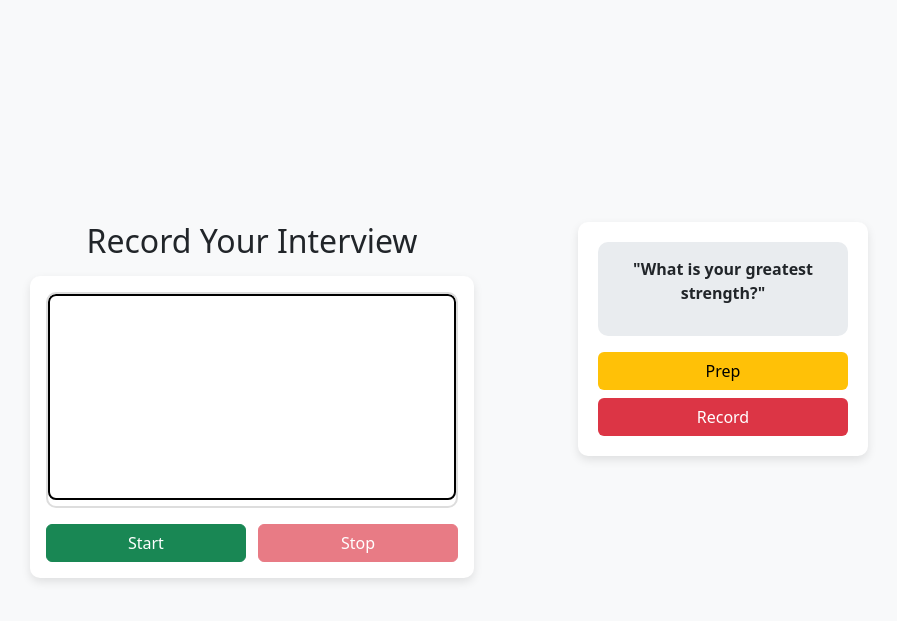
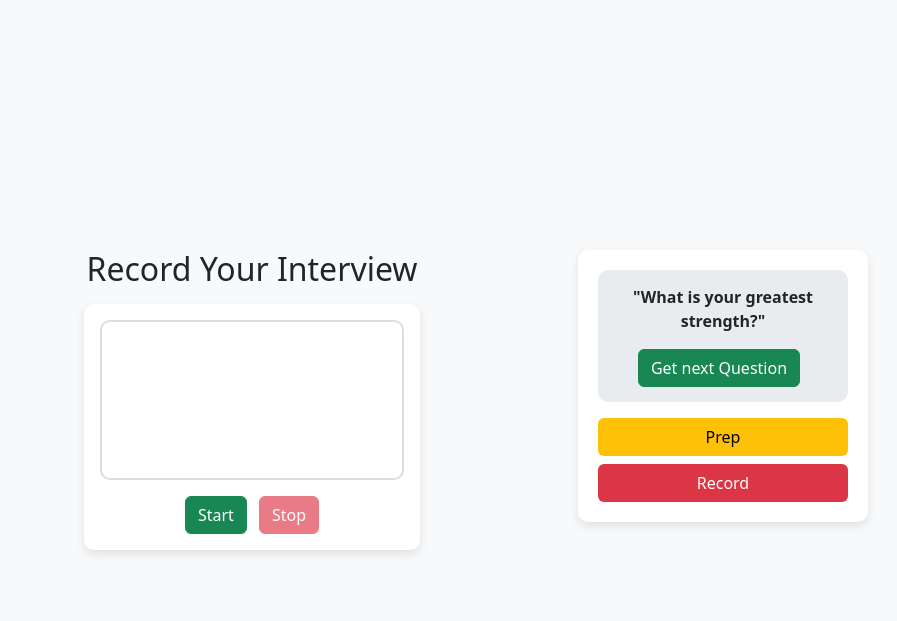
Before and after one commit to Kanav1290/ichack25, a Flask app: page / in a window 1280 px wide. Shown: the top 621 px of the page, without its empty margins (231-1128 px from the left). Run offline with Flask 3, Linux system fonts and the light colour scheme.

Commit message:
moved style to stylesheet

```diff
--- a/static/styles.css
+++ b/static/styles.css
@@ -1,33 +1,42 @@
 body {
-    background-color: #f8f9fa;
+    background-color: #f8f9fa; /* Light Gray Background */
 }
-
-.instructions {
-    text-align: left;
+.container-fluid {
+    height: 100vh;
+    display: flex;
+    align-items: center;
+    justify-content: center;
+}
+.interview-box {
+    background: white;
+    border-radius: 10px;
     padding: 20px;
+    box-shadow: 0px 4px 10px rgba(0, 0, 0, 0.1);
 }
-
-.question-box {
-    background: #0d6efd;
-    color: white;
+.video-container {
+    position: relative;
+    border-radius: 10px;
+    overflow: hidden;
+    border: 2px solid #ddd;
+}
+.right-panel {
+    background: white;
+    padding: 20px;
+    border-radius: 10px;
+    box-shadow: 0px 4px 10px rgba(0, 0, 0, 0.1);
+}
+.quote-box {
+    background: #e9ecef;
     padding: 15px;
     border-radius: 10px;
     text-align: center;
-    font-size: 18px;
+    font-weight: bold;
 }
-
-video {
-    width: 100%;
-    max-width: 640px;
-    border-radius: 8px;
-    border: 2px solid #000;
+.btn-prep {
+    background-color: #ffc107;
+    color: black;
 }
-
-.controls {
-    margin-top: 15px;
+.btn-record {
+    background-color: #dc3545;
+    color: white;
 }
-
-button {
-    width: 200px;
-    font-size: 16px;
-}
--- a/templates/index.html
+++ b/templates/index.html
@@ -84,9 +43,10 @@
                 <div class="right-panel w-100 text-center">
                     <div class="quote-box mb-3">
                         <p>"What is your greatest strength?"</p>
+                        <button id="nextq" class="btn btn-success me-2" onclick="getNextQuestion()">Get next Question</button>
                     </div>
-                    <button class="btn btn-prep w-100 mb-2">Prep</button>
-                    <button class="btn btn-record w-100">Record</button>
+                    <div class="btn btn-prep w-100 mb-2">Prep</div>
+                    <div class="btn btn-record w-100">Record</div>
                 </div>
             </div>
 
```
Also changed, not shown: other parts of templates/index.html (+1 -42 lines).
